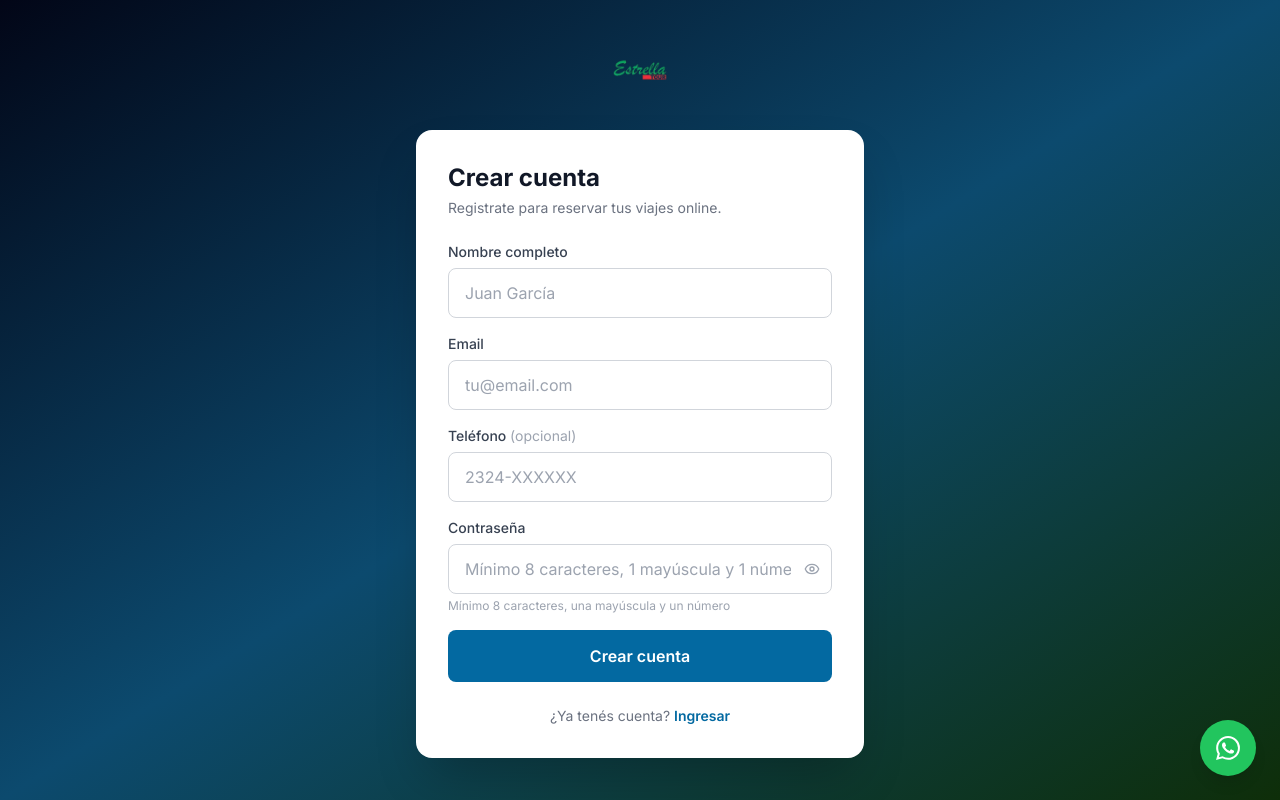
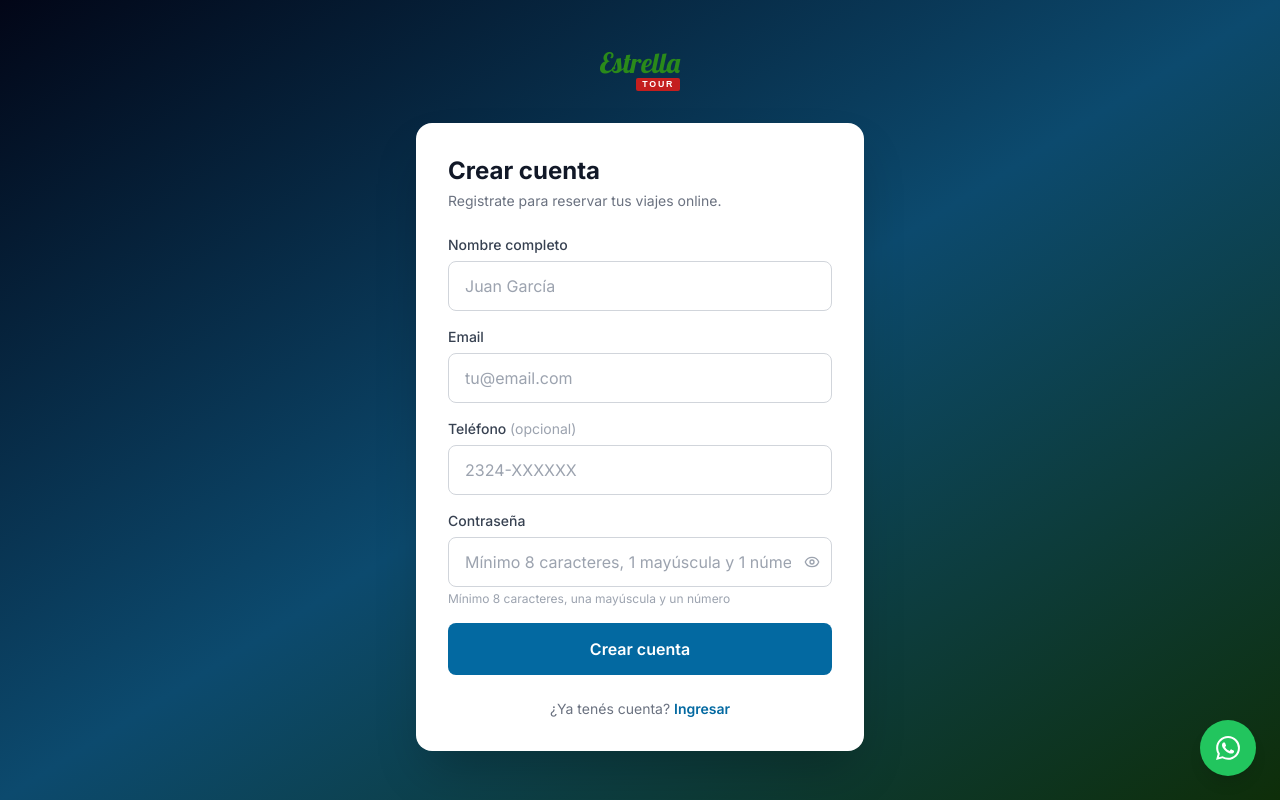
Before and after one commit to pedromarzano1/estrella-tour, a Next.js app: page /registro in a window 1280 px wide. Built offline with nearby package versions, Linux system fonts and the light colour scheme.

Commit message:
logo vectorizado con fuente Lobster, nítido a cualquier tamaño

```diff
--- a/src/app/admin/layout.tsx
+++ b/src/app/admin/layout.tsx
@@ -2,7 +2,7 @@ import { redirect } from "next/navigation";
 import { getSession, isAdmin } from "@/lib/auth";
 import Link from "next/link";
 import { LayoutDashboard, Bus, MapPin, Users, LogOut, TicketCheck, UserCog } from "lucide-react";
-import Image from "next/image";
+import { LogoEstrella } from "@/components/icons/LogoEstrella";
 
 export default async function AdminLayout({ children }: { children: React.ReactNode }) {
   const user = await getSession();
@@ -13,10 +13,8 @@ export default async function AdminLayout({ children }: { children: React.ReactN
       {/* Sidebar */}
       <aside className="w-64 bg-slate-900 text-white flex flex-col shadow-xl shrink-0">
         <div className="p-6 border-b border-slate-800">
-          <Link href="/" className="flex items-center hover:opacity-90 transition-opacity">
-            <div className="bg-white rounded-lg px-3 py-1">
-              <Image src="/logo-estrella.webp" alt="Estrella Tour" width={140} height={46} className="h-9 w-auto" />
-            </div>
+          <Link href="/" className="flex items-center hover:opacity-80 transition-opacity">
+            <LogoEstrella />
           </Link>
           <p className="text-slate-400 text-xs mt-1">Panel de Administración</p>
         </div>
--- a/src/app/layout.tsx
+++ b/src/app/layout.tsx
@@ -1,6 +1,9 @@
 import type { Metadata } from "next";
 import "./globals.css";
 import { WhatsAppFloat } from "@/components/public/WhatsAppFloat";
+import { Lobster } from "next/font/google";
+
+const lobster = Lobster({ weight: "400", subsets: ["latin"], variable: "--font-lobster" });
 
 export const metadata: Metadata = {
   title: "Estrella Tour — Reservas Online",
@@ -38,7 +41,7 @@ export const metadata: Metadata = {
 
 export default function RootLayout({ children }: { children: React.ReactNode }) {
   return (
-    <html lang="es">
+    <html lang="es" className={lobster.variable}>
       <head>
         <meta name="theme-color" content="#0ea5e9" />
         <meta name="mobile-web-app-capable" content="yes" />
--- a/src/app/login/page.tsx
+++ b/src/app/login/page.tsx
@@ -4,7 +4,7 @@ import { useState, Suspense } from "react";
 import { useSearchParams } from "next/navigation";
 import Link from "next/link";
 import { Eye, EyeOff, Loader2 } from "lucide-react";
-import Image from "next/image";
+import { LogoEstrella } from "@/components/icons/LogoEstrella";
 
 function LoginContent() {
   const searchParams = useSearchParams();
@@ -41,8 +41,8 @@ function LoginContent() {
   return (
     <div className="min-h-screen flex flex-col items-center justify-center bg-gradient-to-br from-slate-950 via-brand-900 to-accent-900 px-4">
       <div className="w-full max-w-md">
-        <Link href="/" className="flex items-center justify-center mb-8 hover:opacity-90 transition-opacity">
-          <Image src="/logo-estrella.webp" alt="Estrella Tour" width={160} height={52} className="h-14 w-auto" />
+        <Link href="/" className="flex items-center justify-center mb-8 hover:opacity-80 transition-opacity">
+          <LogoEstrella />
         </Link>
 
         <div className="bg-white rounded-2xl shadow-2xl p-8">
--- a/src/app/olvide-contrasena/nueva/page.tsx
+++ b/src/app/olvide-contrasena/nueva/page.tsx
@@ -4,7 +4,7 @@ import { useState, useEffect, Suspense } from "react";
 import Link from "next/link";
 import { useSearchParams } from "next/navigation";
 import { Eye, EyeOff, Loader2, CheckCircle, XCircle } from "lucide-react";
-import Image from "next/image";
+import { LogoEstrella } from "@/components/icons/LogoEstrella";
 
 function NuevaContrasenaContent() {
   const searchParams = useSearchParams();
@@ -50,8 +50,8 @@ function NuevaContrasenaContent() {
   return (
     <div className="min-h-screen flex flex-col items-center justify-center bg-gradient-to-br from-slate-950 via-brand-900 to-accent-900 px-4">
       <div className="w-full max-w-md">
-        <Link href="/" className="flex items-center justify-center mb-8 hover:opacity-90 transition-opacity">
-          <Image src="/logo-estrella.webp" alt="Estrella Tour" width={160} height={52} className="h-14 w-auto" />
+        <Link href="/" className="flex items-center justify-center mb-8 hover:opacity-80 transition-opacity">
+          <LogoEstrella />
         </Link>
 
         <div className="bg-white rounded-2xl shadow-2xl p-8">
--- a/src/app/olvide-contrasena/page.tsx
+++ b/src/app/olvide-contrasena/page.tsx
@@ -3,7 +3,7 @@
 import { useState } from "react";
 import Link from "next/link";
 import { Loader2, CheckCircle, ArrowLeft } from "lucide-react";
-import Image from "next/image";
+import { LogoEstrella } from "@/components/icons/LogoEstrella";
 
 export default function OlvideContrasenaPage() {
   const [email, setEmail] = useState("");
@@ -29,8 +29,8 @@ export default function OlvideContrasenaPage() {
   return (
     <div className="min-h-screen flex flex-col items-center justify-center bg-gradient-to-br from-slate-950 via-brand-900 to-accent-900 px-4">
       <div className="w-full max-w-md">
-        <Link href="/" className="flex items-center justify-center mb-8 hover:opacity-90 transition-opacity">
-          <Image src="/logo-estrella.webp" alt="Estrella Tour" width={160} height={52} className="h-14 w-auto" />
+        <Link href="/" className="flex items-center justify-center mb-8 hover:opacity-80 transition-opacity">
+          <LogoEstrella />
         </Link>
 
         <div className="bg-white rounded-2xl shadow-2xl p-8">
--- a/src/app/registro/page.tsx
+++ b/src/app/registro/page.tsx
@@ -3,7 +3,7 @@
 import { useState } from "react";
 import Link from "next/link";
 import { Eye, EyeOff, Loader2 } from "lucide-react";
-import Image from "next/image";
+import { LogoEstrella } from "@/components/icons/LogoEstrella";
 
 export default function RegistroPage() {
   const [form, setForm] = useState({ nombre: "", email: "", telefono: "", password: "" });
@@ -36,8 +36,8 @@ export default function RegistroPage() {
   return (
     <div className="min-h-screen flex flex-col items-center justify-center bg-gradient-to-br from-slate-950 via-brand-900 to-accent-900 px-4 py-8">
       <div className="w-full max-w-md">
-        <Link href="/" className="flex items-center justify-center mb-8 hover:opacity-90 transition-opacity">
-          <Image src="/logo-estrella.webp" alt="Estrella Tour" width={160} height={52} className="h-14 w-auto" />
+        <Link href="/" className="flex items-center justify-center mb-8 hover:opacity-80 transition-opacity">
+          <LogoEstrella />
         </Link>
 
         <div className="bg-white rounded-2xl shadow-2xl p-8">
--- /dev/null
+++ b/src/components/icons/LogoEstrella.tsx
@@ -0,0 +1,36 @@
+interface Props {
+  className?: string;
+}
+
+export function LogoEstrella({ className }: Props) {
+  return (
+    <span className={`inline-flex flex-col items-start select-none leading-none ${className}`}>
+      <span
+        style={{
+          fontFamily: "var(--font-lobster, cursive)",
+          color: "#2a8a1a",
+          fontSize: "1.75rem",
+          lineHeight: 1,
+        }}
+      >
+        Estrella
+      </span>
+      <span
+        style={{
+          background: "#c41e1e",
+          color: "white",
+          fontFamily: "Arial, Helvetica, sans-serif",
+          fontWeight: "bold",
+          fontSize: "0.55rem",
+          letterSpacing: "0.2em",
+          padding: "2px 6px",
+          alignSelf: "flex-end",
+          marginTop: "1px",
+          borderRadius: "2px",
+        }}
+      >
+        TOUR
+      </span>
+    </span>
+  );
+}
--- a/src/components/public/Footer.tsx
+++ b/src/components/public/Footer.tsx
@@ -1,5 +1,5 @@
 import { Phone, Mail, Clock } from "lucide-react";
-import Image from "next/image";
+import { LogoEstrella } from "@/components/icons/LogoEstrella";
 import { WhatsAppIcon } from "@/components/icons/WhatsAppIcon";
 import Link from "next/link";
 
@@ -10,8 +10,8 @@ export function Footer() {
         <div className="grid grid-cols-1 md:grid-cols-3 gap-8">
           {/* Brand */}
           <div>
-            <div className="mb-3 inline-block bg-white rounded-lg px-3 py-1">
-              <Image src="/logo-estrella.webp" alt="Estrella Tour" width={160} height={52} className="h-11 w-auto" />
+            <div className="mb-3">
+              <LogoEstrella />
             </div>
             <p className="text-slate-300 text-sm leading-relaxed">
               Más de 16 años conectando Mercedes con Buenos Aires. Viajá con comodidad y seguridad.
--- a/src/components/public/Navbar.tsx
+++ b/src/components/public/Navbar.tsx
@@ -3,7 +3,7 @@
 import Link from "next/link";
 import { useState } from "react";
 import { Menu, X, LogOut, User } from "lucide-react";
-import Image from "next/image";
+import { LogoEstrella } from "@/components/icons/LogoEstrella";
 
 interface NavbarProps {
   user?: { nombre: string; rol: string } | null;
@@ -18,7 +18,7 @@ export function Navbar({ user }: NavbarProps) {
         <div className="flex items-center justify-between h-16">
           {/* Logo */}
           <Link href="/" className="flex items-center hover:opacity-80 transition-opacity">
-            <Image src="/logo-estrella.png" alt="Estrella Tour" width={244} height={88} className="h-14 w-auto" />
+            <LogoEstrella />
           </Link>
 
           {/* Desktop nav */}
```
